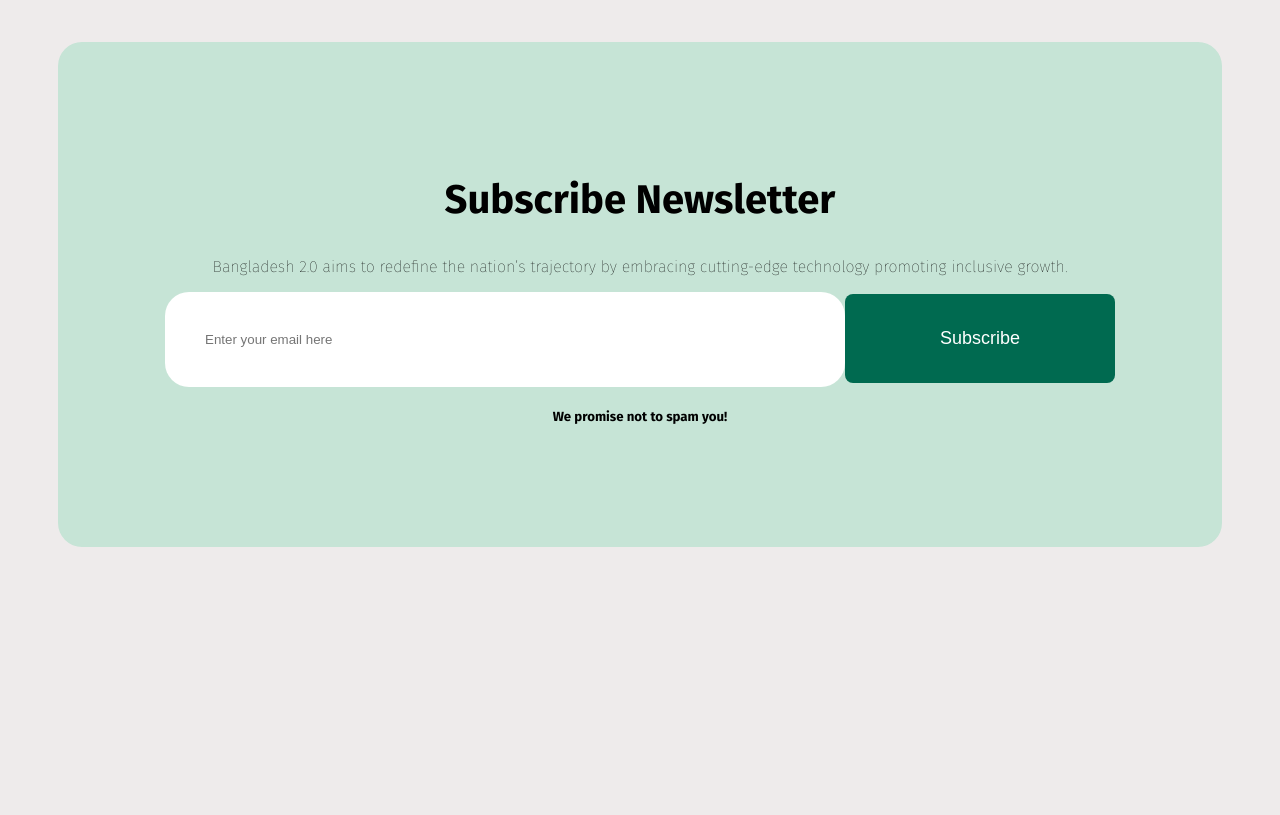
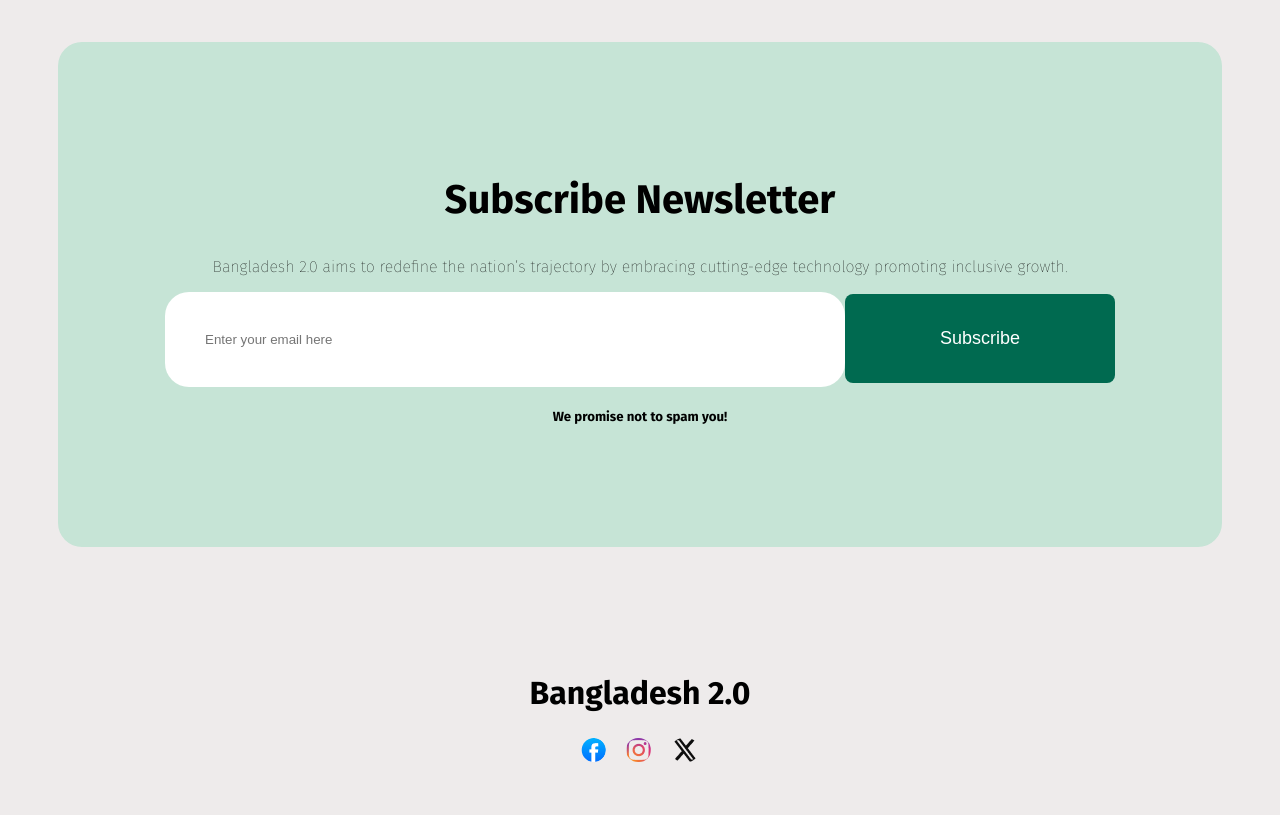
Before and after one commit to ashikroy01/assignment-1, a plain HTML site: page assignment.html in a window 1280 px wide. Shown: the part 3478-4293 px from the top of the page. Before the commit the page ends 4083 px from the top, so only its background shows below. Drawn offline with Linux system fonts and the light colour scheme.

Commit message:
add a lest code

```diff
--- a/assignment-style/style.css
+++ b/assignment-style/style.css
@@ -194,3 +194,16 @@
 font-size: 40px;
 
 }
+.div-lest{
+
+    display: flex;
+    justify-content: center;
+    gap: 20px;
+}
+.lest-head
+{
+ text-align: center;
+ font-size: 32px;
+ font-weight: bold;
+
+}
--- a/assignment.html
+++ b/assignment.html
@@ -122,6 +122,13 @@
         <h5>We promise not to spam you!</h5>
       </div>
      </section>
+     <section class="section-info">
+       <h1 class="lest-head">Bangladesh 2.0</h1>
+       <div class="div-lest">
+        <img src="./assets/facebook.png" alt=""><img src="./assets/instagram.png" alt=""><img src="./assets/x.png" alt="">
+       </div>
+
+     </section>
     </footer>
 </body>
 </html>
```
